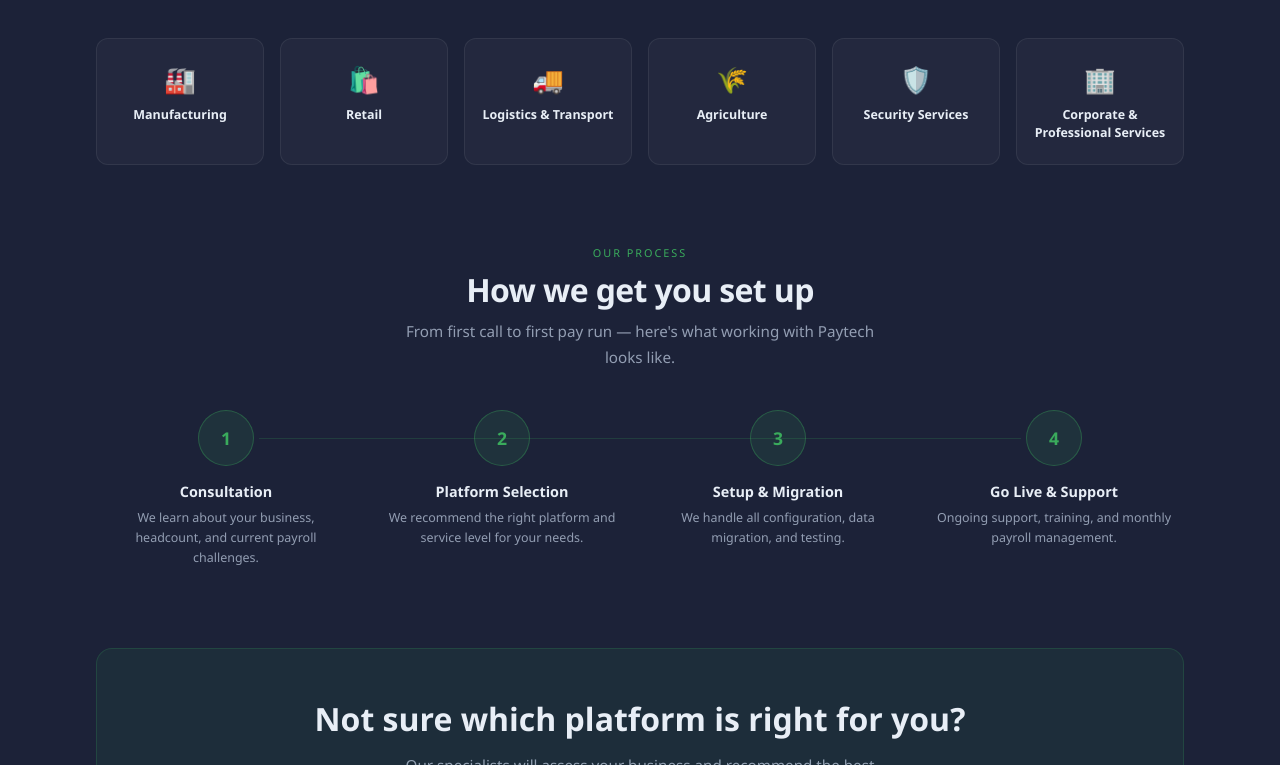
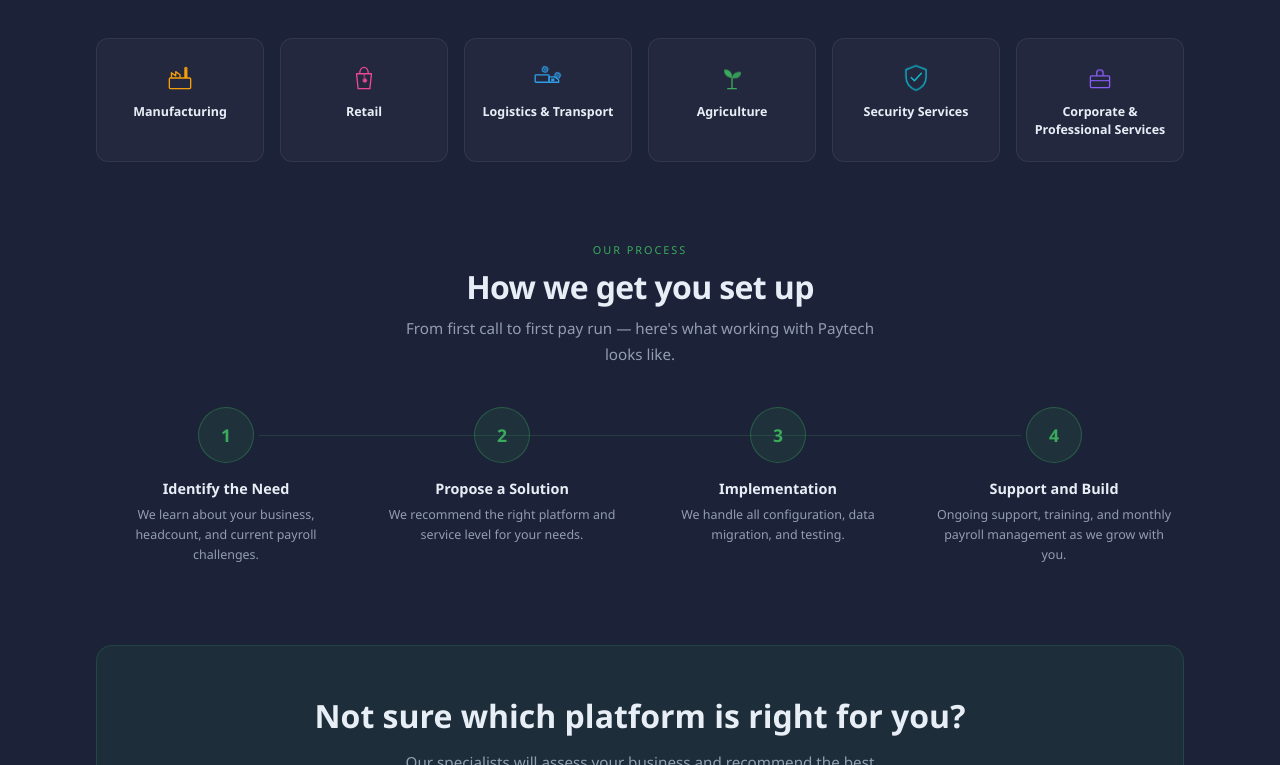
Before and after one commit to Riaan371/paytech-website, a plain HTML site: page partners.html in a window 1280 px wide. Shown: the part 1544-2309 px from the top of the page. Drawn offline with Linux system fonts and the light colour scheme.

Commit message:
Rebrand Our Story as Why Us, retitle process steps, and animate Industries icons
- Relabel the About Us story section from "Our story" to "Why us"
- Rename process steps to Identify the Need / Propose a Solution /
  Implementation / Support and Build
- Replace emoji icons in Industries Served with custom animated SVG
  icons (factory smoke, swinging price tag, spinning truck wheels,
  swaying leaf, pulsing shield, briefcase handle) matching the motion
  style used for the Values icons

```diff
--- a/partners.html
+++ b/partners.html
@@ -120,10 +120,24 @@
       60%      { transform: scale(1); }
     }
 
+    /* Industries — icon micro-animations */
+    .ind-svg { width: 32px; height: 32px; overflow: visible; }
+    .ind-puff { transform-origin: center; }
+    .ind-tag { transform-origin: 30px 22px; animation: indSwing 2.6s ease-in-out infinite; }
+    @keyframes indSwing { 0%, 100% { transform: rotate(-8deg); } 50% { transform: rotate(8deg); } }
+    .ind-wheel { transform-origin: center; animation: viSpin 1.4s linear infinite; }
+    .ind-leaf { transform-origin: 30px 30px; animation: indSway 3.4s ease-in-out infinite; }
+    @keyframes indSway { 0%, 100% { transform: rotate(-6deg); } 50% { transform: rotate(6deg); } }
+    .ind-shield { transform-origin: 30px 30px; animation: indPulse 2.2s ease-in-out infinite; }
+    @keyframes indPulse { 0%, 100% { transform: scale(1); opacity: 1; } 50% { transform: scale(1.08); opacity: 0.85; } }
+    .ind-handle { transform-origin: 30px 26px; animation: indHandle 2.8s ease-in-out infinite; }
+    @keyframes indHandle { 0%, 100% { transform: rotate(0deg); } 50% { transform: rotate(-4deg); } }
+
     @media (prefers-reduced-motion: reduce) {
       .vi-gear { animation: none; }
       .vi-beam { animation: none; }
       .vi-heart { animation: none; }
+      .ind-tag, .ind-wheel, .ind-leaf, .ind-shield, .ind-handle { animation: none; }
     }
 
     .value-title {
@@ -184,8 +198,9 @@
     }
 
     .industry-icon {
-      font-size: 1.6rem;
-      display: block;
+      display: flex;
+      align-items: center;
+      justify-content: center;
       margin-bottom: 0.6rem;
     }
 
@@ -381,9 +396,9 @@
 
     <main>
 
-      <!-- OUR STORY -->
+      <!-- WHY US (formerly Our Story) -->
       <div class="story-section rise rise-d1">
-        <span class="section-label">Our story</span>
+        <span class="section-label">Why us</span>
         <h2>Client focused. Result driven.</h2>
         <p>
           We are a group of highly skilled consultants with similar mindsets: client focused and result driven.
@@ -485,27 +500,88 @@
         </div>
         <div class="industries-grid">
           <div class="industry-tag">
-            <span class="industry-icon">🏭</span>
+            <span class="industry-icon">
+              <svg class="ind-svg" viewBox="0 0 60 60">
+                <rect x="10" y="30" width="40" height="20" rx="2" fill="none" stroke="#F59E0B" stroke-width="2.5"/>
+                <path d="M14,30 L14,20 L22,26 L22,18 L30,24 L30,30" fill="none" stroke="#F59E0B" stroke-width="2.5" stroke-linejoin="round"/>
+                <rect x="38" y="14" width="6" height="16" fill="#F59E0B"/>
+                <circle class="ind-puff" cx="41" cy="12" r="3" fill="#F59E0B" opacity="0.7">
+                  <animate attributeName="cy" values="12;2" dur="2.6s" repeatCount="indefinite"/>
+                  <animate attributeName="r" values="3;7" dur="2.6s" repeatCount="indefinite"/>
+                  <animate attributeName="opacity" values="0.7;0" dur="2.6s" repeatCount="indefinite"/>
+                </circle>
+                <circle class="ind-puff" cx="41" cy="12" r="3" fill="#F59E0B" opacity="0.7">
+                  <animate attributeName="cy" values="12;2" dur="2.6s" begin="1.3s" repeatCount="indefinite"/>
+                  <animate attributeName="r" values="3;7" dur="2.6s" begin="1.3s" repeatCount="indefinite"/>
+                  <animate attributeName="opacity" values="0.7;0" dur="2.6s" begin="1.3s" repeatCount="indefinite"/>
+                </circle>
+              </svg>
+            </span>
             <div class="industry-label">Manufacturing</div>
           </div>
           <div class="industry-tag">
-            <span class="industry-icon">🛍️</span>
+            <span class="industry-icon">
+              <svg class="ind-svg" viewBox="0 0 60 60">
+                <path d="M16,22 L44,22 L41,50 L19,50 Z" fill="none" stroke="#EC4899" stroke-width="2.5" stroke-linejoin="round"/>
+                <path d="M22,22 C22,14 26,10 30,10 C34,10 38,14 38,22" fill="none" stroke="#EC4899" stroke-width="2.5"/>
+                <g class="ind-tag">
+                  <line x1="30" y1="22" x2="30" y2="32" stroke="#EC4899" stroke-width="1.6"/>
+                  <circle cx="30" cy="35" r="4" fill="#EC4899"/>
+                </g>
+              </svg>
+            </span>
             <div class="industry-label">Retail</div>
           </div>
           <div class="industry-tag">
-            <span class="industry-icon">🚚</span>
+            <span class="industry-icon">
+              <svg class="ind-svg" viewBox="0 0 60 60">
+                <rect x="6" y="24" width="26" height="14" rx="1.5" fill="none" stroke="#2E9EE8" stroke-width="2.5"/>
+                <path d="M32,28 L44,28 L50,34 L50,38 L32,38 Z" fill="none" stroke="#2E9EE8" stroke-width="2.5" stroke-linejoin="round"/>
+                <rect x="36" y="31" width="6" height="5" fill="#2E9EE8"/>
+                <g class="ind-wheel">
+                  <circle cx="16" cy="42" r="5" fill="none" stroke="#2E9EE8" stroke-width="2"/>
+                  <line x1="16" y1="38" x2="16" y2="46" stroke="#2E9EE8" stroke-width="1.4"/>
+                  <line x1="12" y1="42" x2="20" y2="42" stroke="#2E9EE8" stroke-width="1.4"/>
+                </g>
+                <g class="ind-wheel">
+                  <circle cx="42" cy="42" r="5" fill="none" stroke="#2E9EE8" stroke-width="2"/>
+                  <line x1="42" y1="38" x2="42" y2="46" stroke="#2E9EE8" stroke-width="1.4"/>
+                  <line x1="38" y1="42" x2="46" y2="42" stroke="#2E9EE8" stroke-width="1.4"/>
+                </g>
+              </svg>
+            </span>
             <div class="industry-label">Logistics &amp; Transport</div>
           </div>
           <div class="industry-tag">
-            <span class="industry-icon">🌾</span>
+            <span class="industry-icon">
+              <svg class="ind-svg" viewBox="0 0 60 60">
+                <line x1="30" y1="50" x2="30" y2="30" stroke="#3AAB5C" stroke-width="2.5"/>
+                <g class="ind-leaf">
+                  <path d="M30,30 C30,18 20,14 14,16 C14,26 22,30 30,30 Z" fill="#3AAB5C"/>
+                  <path d="M30,30 C30,20 40,16 46,18 C46,28 38,32 30,30 Z" fill="#3AAB5C" opacity="0.85"/>
+                </g>
+                <path d="M22,50 L38,50" stroke="#3AAB5C" stroke-width="2.5" stroke-linecap="round"/>
+              </svg>
+            </span>
             <div class="industry-label">Agriculture</div>
           </div>
           <div class="industry-tag">
-            <span class="industry-icon">🛡️</span>
+            <span class="industry-icon">
+              <svg class="ind-svg" viewBox="0 0 60 60">
+                <path class="ind-shield" d="M30,8 L48,15 L48,28 C48,40 40,48 30,52 C20,48 12,40 12,28 L12,15 Z" fill="none" stroke="#10BED6" stroke-width="2.5" stroke-linejoin="round"/>
+                <path d="M21,29 L27,35 L40,21" fill="none" stroke="#10BED6" stroke-width="2.6" stroke-linecap="round" stroke-linejoin="round"/>
+              </svg>
+            </span>
             <div class="industry-label">Security Services</div>
           </div>
           <div class="industry-tag">
-            <span class="industry-icon">🏢</span>
+            <span class="industry-icon">
+              <svg class="ind-svg" viewBox="0 0 60 60">
+                <rect x="12" y="26" width="36" height="22" rx="2" fill="none" stroke="#8B5CF6" stroke-width="2.5"/>
+                <path class="ind-handle" d="M24,26 L24,20 C24,17 26,15 30,15 C34,15 36,17 36,20 L36,26" fill="none" stroke="#8B5CF6" stroke-width="2.5"/>
+                <line x1="12" y1="35" x2="48" y2="35" stroke="#8B5CF6" stroke-width="2"/>
+              </svg>
+            </span>
             <div class="industry-label">Corporate &amp; Professional Services</div>
           </div>
         </div>
@@ -521,23 +597,23 @@
         <div class="steps-grid">
           <div class="step">
             <div class="step-num">1</div>
-            <div class="step-title">Consultation</div>
+            <div class="step-title">Identify the Need</div>
             <p class="step-desc">We learn about your business, headcount, and current payroll challenges.</p>
           </div>
           <div class="step">
             <div class="step-num">2</div>
-            <div class="step-title">Platform Selection</div>
+            <div class="step-title">Propose a Solution</div>
             <p class="step-desc">We recommend the right platform and service level for your needs.</p>
           </div>
           <div class="step">
             <div class="step-num">3</div>
-            <div class="step-title">Setup &amp; Migration</div>
+            <div class="step-title">Implementation</div>
             <p class="step-desc">We handle all configuration, data migration, and testing.</p>
           </div>
           <div class="step">
             <div class="step-num">4</div>
-            <div class="step-title">Go Live &amp; Support</div>
-            <p class="step-desc">Ongoing support, training, and monthly payroll management.</p>
+            <div class="step-title">Support and Build</div>
+            <p class="step-desc">Ongoing support, training, and monthly payroll management as we grow with you.</p>
           </div>
         </div>
       </div>
```
